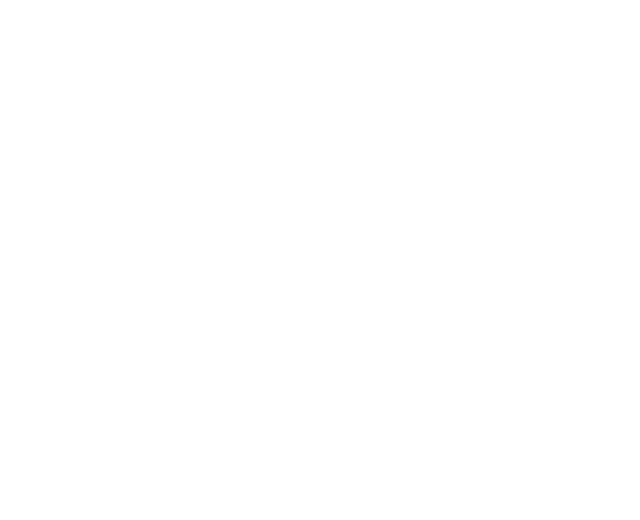
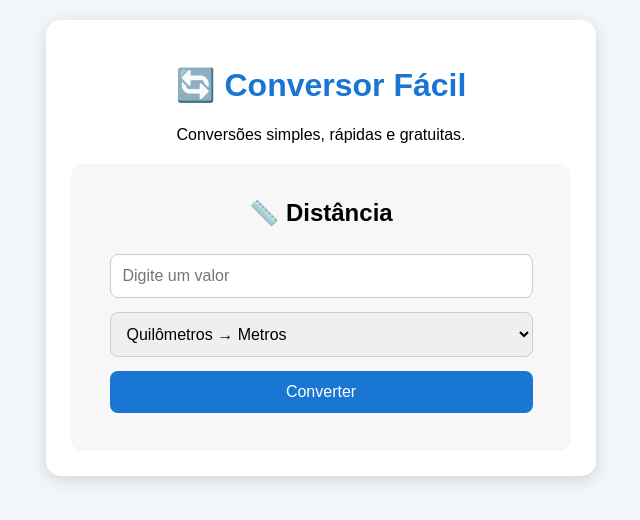
Before and after one commit to juannicolasferreira928-cmyk/conversor-facil, a plain HTML site: page index.html in a window 1280 px wide. Shown: the whole page, without its empty margins (319-959 px from the left). Drawn offline with Linux system fonts and the light colour scheme.

Commit message:
Add basic distance converter in HTML

```diff
--- a/index.html
+++ b/index.html
@@ -1,3 +1,106 @@
+<!DOCTYPE html>
+<html lang="pt-BR">
+<head>
+  <meta charset="UTF-8">
+  <meta name="viewport" content="width=device-width, initial-scale=1.0">
+  <title>Conversor Fácil</title>
 
+  <style>
+    body {
+      font-family: Arial, sans-serif;
+      background: #f2f5f9;
+      margin: 0;
+      padding: 20px;
+      text-align: center;
+    }
 
-<!DOCTYPE html>
+    .caixa {
+      max-width: 500px;
+      margin: auto;
+      background: white;
+      padding: 25px;
+      border-radius: 15px;
+      box-shadow: 0 4px 15px #0002;
+    }
+
+    h1 {
+      color: #1976d2;
+    }
+
+    .conversor {
+      margin-top: 20px;
+      padding: 15px;
+      border-radius: 12px;
+      background: #f7f7f7;
+    }
+
+    input, select, button {
+      width: 90%;
+      padding: 12px;
+      margin: 7px;
+      border-radius: 8px;
+      border: 1px solid #ccc;
+      font-size: 16px;
+      box-sizing: border-box;
+    }
+
+    button {
+      background: #1976d2;
+      color: white;
+      border: none;
+    }
+
+    #resultado {
+      font-weight: bold;
+      margin-top: 10px;
+    }
+  </style>
+</head>
+
+<body>
+
+  <div class="caixa">
+    <h1>🔄 Conversor Fácil</h1>
+    <p>Conversões simples, rápidas e gratuitas.</p>
+
+    <div class="conversor">
+      <h2>📏 Distância</h2>
+
+      <input type="number" id="valor" placeholder="Digite um valor">
+
+      <select id="unidade">
+        <option value="km">Quilômetros → Metros</option>
+        <option value="m">Metros → Quilômetros</option>
+        <option value="cm">Centímetros → Metros</option>
+      </select>
+
+      <button onclick="converter()">Converter</button>
+
+      <p id="resultado"></p>
+    </div>
+  </div>
+
+  <script>
+    function converter() {
+      let valor = Number(document.getElementById("valor").value);
+      let unidade = document.getElementById("unidade").value;
+      let resultado = "";
+
+      if (unidade === "km") {
+        resultado = valor * 1000 + " metros";
+      }
+
+      if (unidade === "m") {
+        resultado = valor / 1000 + " quilômetros";
+      }
+
+      if (unidade === "cm") {
+        resultado = valor / 100 + " metros";
+      }
+
+      document.getElementById("resultado").innerText = resultado;
+    }
+  </script>
+
+</body>
+</html>
```
